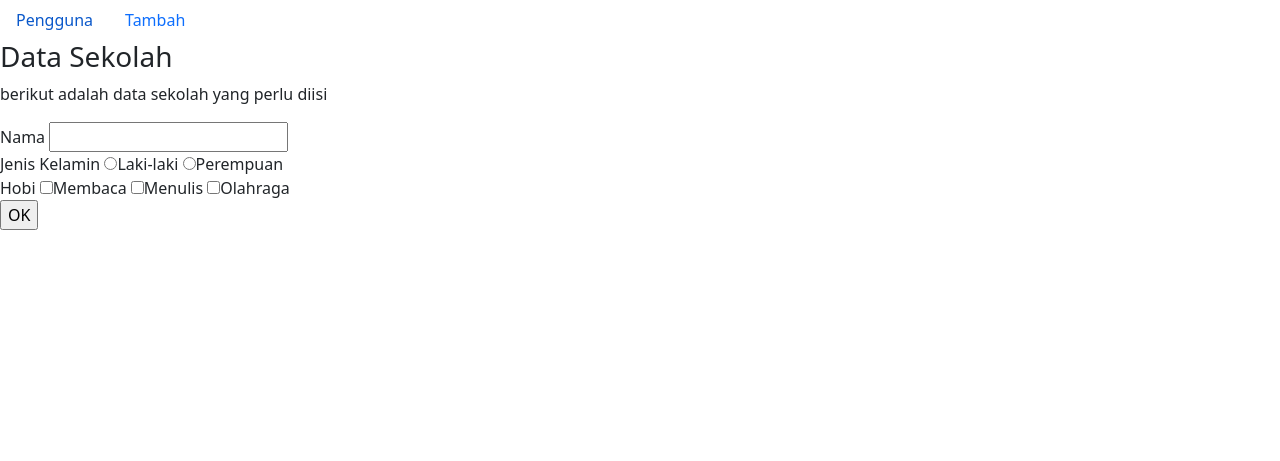
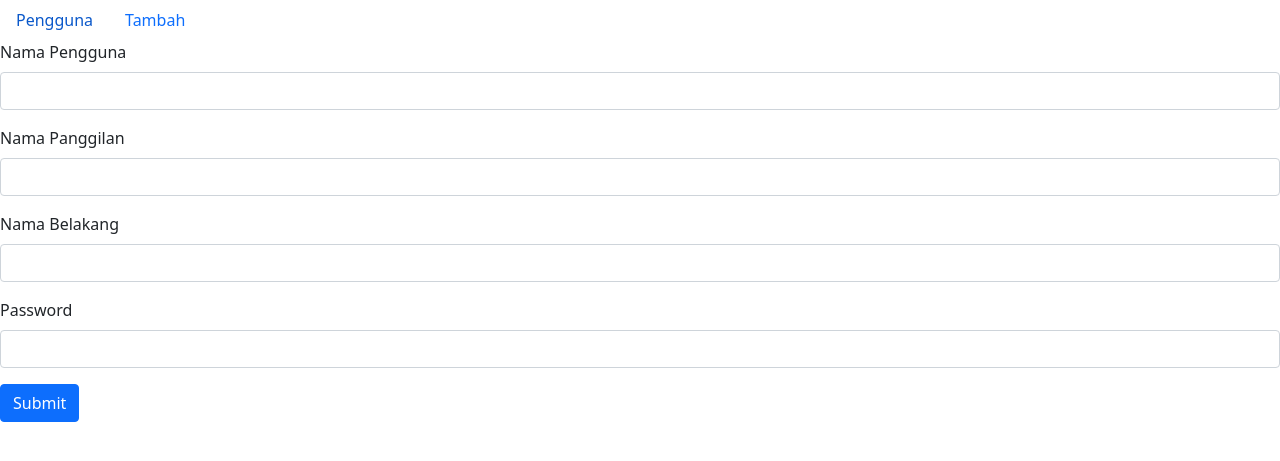
Before and after one commit to dewzzjr/komputer2021, a Flask app: page /input in a window 1280 px wide. Shown: the top 461 px of the page. Run offline with Flask 2, Linux system fonts and the light colour scheme.

Commit message:
26 november 2021

```diff
--- a/myApp/templates/input.html
+++ b/myApp/templates/input.html
@@ -1,7 +1,7 @@
 <!DOCTYPE html>
 <html>
 <head>
-<title>Input Data</title>
+<title>Tambah Pengguna</title>
 <!-- CSS only -->
 <link href="https://cdn.jsdelivr.net/npm/bootstrap@5.1.3/dist/css/bootstrap.min.css" rel="stylesheet" integrity="sha384-1BmE4kWBq78iYhFldvKuhfTAU6auU8tT94WrHftjDbrCEXSU1oBoqyl2QvZ6jIW3" crossorigin="anonymous">
 </head>
@@ -15,23 +15,25 @@
         </li>
     </ul>
 
-    <h3>Data Sekolah</h3>
-    <p>berikut adalah data sekolah yang perlu diisi</p>
     <form>
-        <label for="fname">Nama</label>
-        <input type="text" name="fname"/><br/>
+        <div class="mb-3">
+            <label for="fusername" class="form-label">Nama Pengguna</label>
+            <input type="text" class="form-control" name="username" id="fusername"/>
+        </div>
+        <div class="mb-3">
+            <label for="ffirstname" class="form-label">Nama Panggilan</label>
+            <input type="text" class="form-control" name="firstname" id="ffirstname"/>
+        </div>
+        <div class="mb-3">
+            <label for="flastname" class="form-label">Nama Belakang</label>
+            <input type="text" class="form-control" name="lastname" id="flastname"/>
+        </div>
+        <div class="mb-3">
+            <label for="fpassword" class="form-label">Password</label>
+            <input type="password" class="form-control" name="password" id="fpassword"/>
+        </div>
 
-        <label for="fgender">Jenis Kelamin</label>
-        <input type="radio" name="fgender" value="Laki-laki"/>Laki-laki
-        <input type="radio" name="fgender" value="Perempuan"/>Perempuan<br/>
-
-        <label for="fhobi">Hobi</label>
-        <input type="checkbox" name="fhobi" />Membaca
-        <input type="checkbox" name="fhobi" />Menulis
-        <input type="checkbox" name="fhobi" />Olahraga
-        <br/>
-
-        <input type="button" value="OK" />
+        <button type="submit" class="btn btn-primary">Submit</button>
     </form>
 
 <!-- JavaScript Bundle with Popper -->
```
